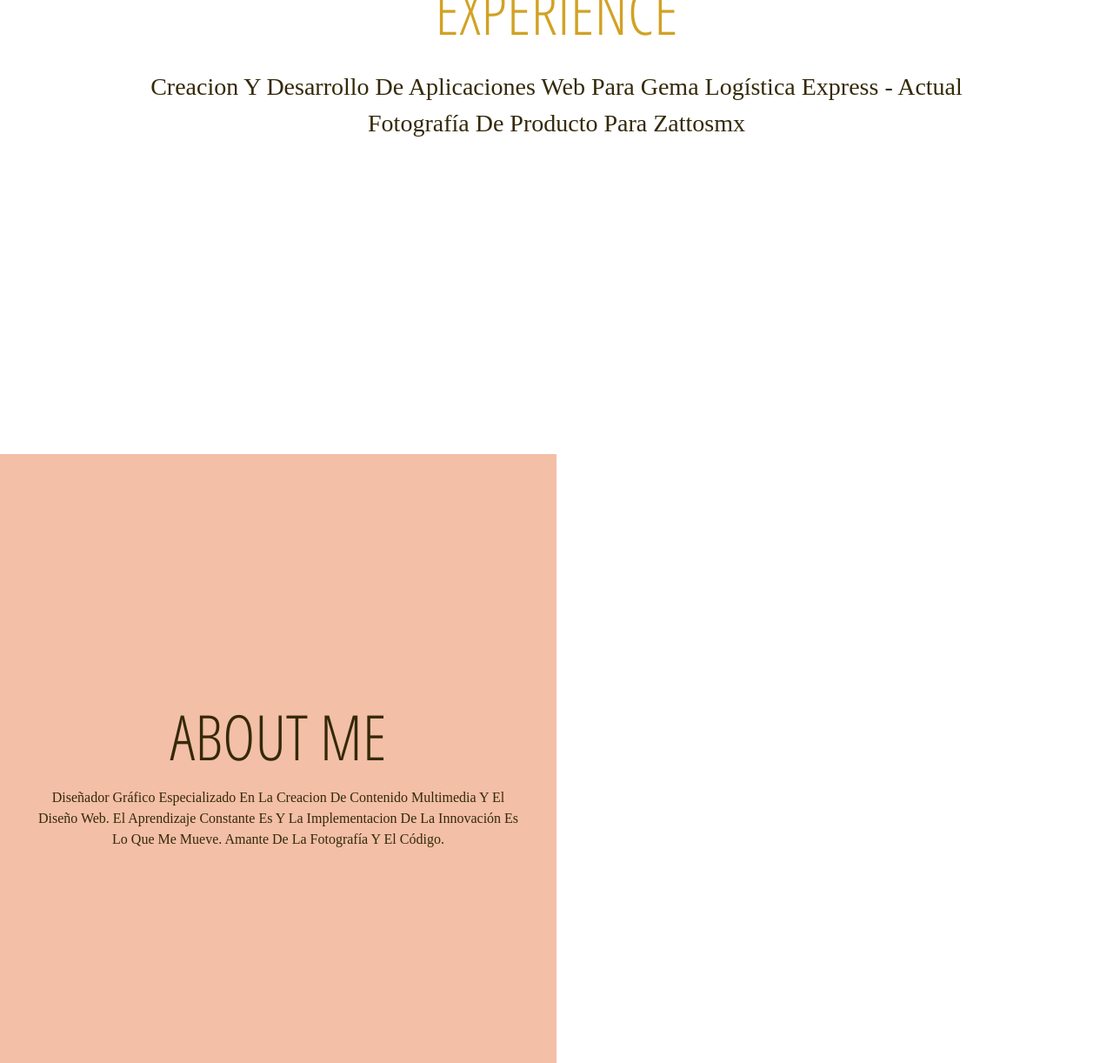
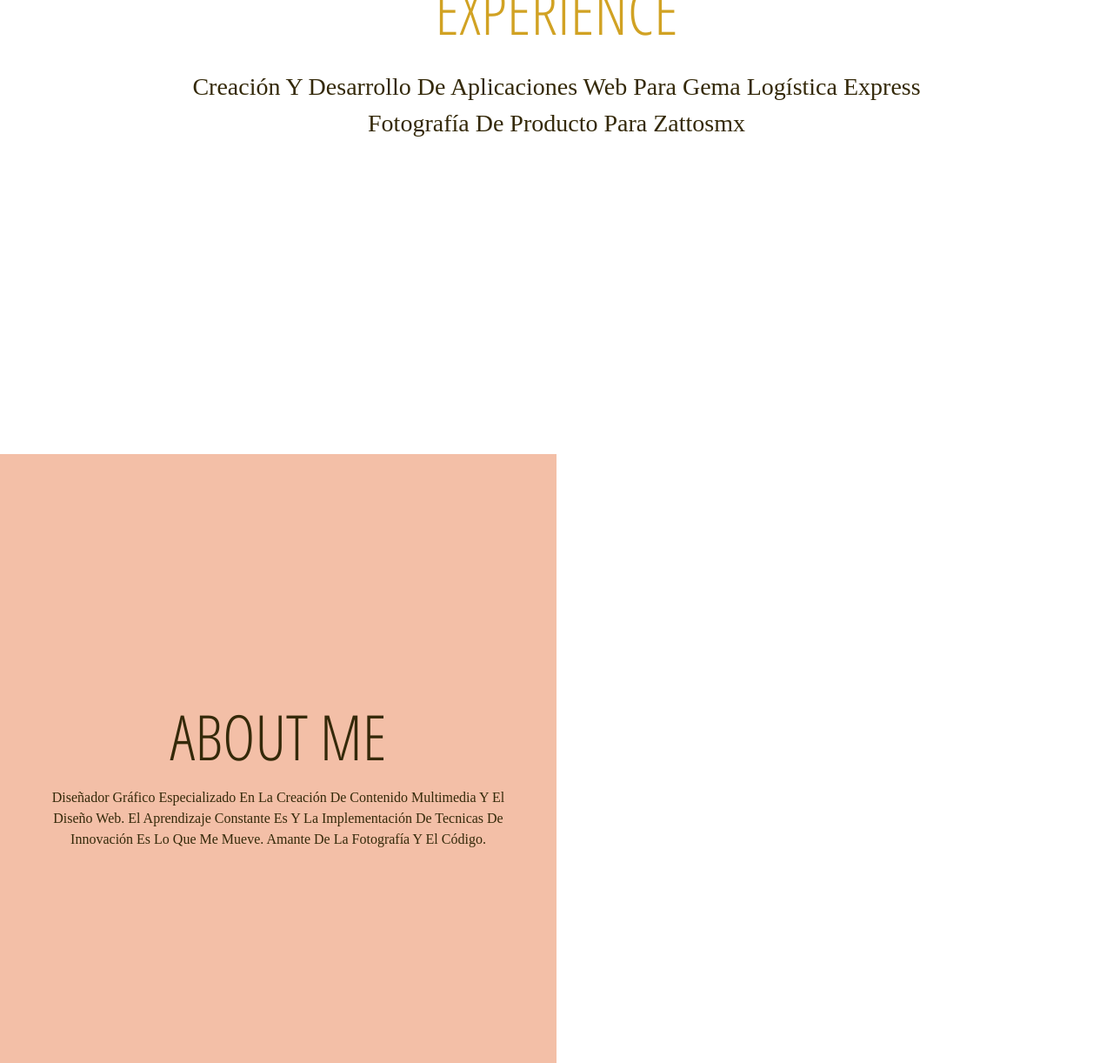
Before and after one commit to AtzinTort/AtzinTort.github.io, a plain HTML site: page index.html in a window 1280 px wide. Shown: the part 1126-2348 px from the top of the page at 87% size. Drawn offline with nearby package versions, Linux system fonts and the light colour scheme.

Commit message:
correciones ortograficas

```diff
--- a/index.html
+++ b/index.html
@@ -65,8 +65,8 @@
             <div class="row text-center text-">
                 <div class="col-lg-12 text-capitalize text-justify">
                     <h2 class="mb-4 display-2 subtitulo">EXPERIENCE</h2>
-                    <p class="text-center text-break fs-3 parrafo">Creacion y Desarrollo de Aplicaciones Web
-                    para Gema Logística Express - Actual<br>
+                    <p class="text-center text-break fs-3 parrafo">Creación y Desarrollo de Aplicaciones Web
+                    para Gema Logística Express<br>
                     Fotografía de Producto para Zattosmx
                 </p>
                 </div>
@@ -85,8 +85,8 @@
                             About Me
                         </h2>
                         <p class="text-center text-break mt-3 pb-5 text-capitalize parrafo">Diseñador gráfico especializado en
-                            la creacion de contenido multimedia y el diseño web.
-                            el aprendizaje constante es y la implementacion de la innovación es lo que me mueve.
+                            la creación de contenido multimedia y el diseño web.
+                            el aprendizaje constante es y la implementación de tecnicas de innovación es lo que me mueve.
                             Amante de la fotografía y el código.
                         </p>
                     </div>
```
